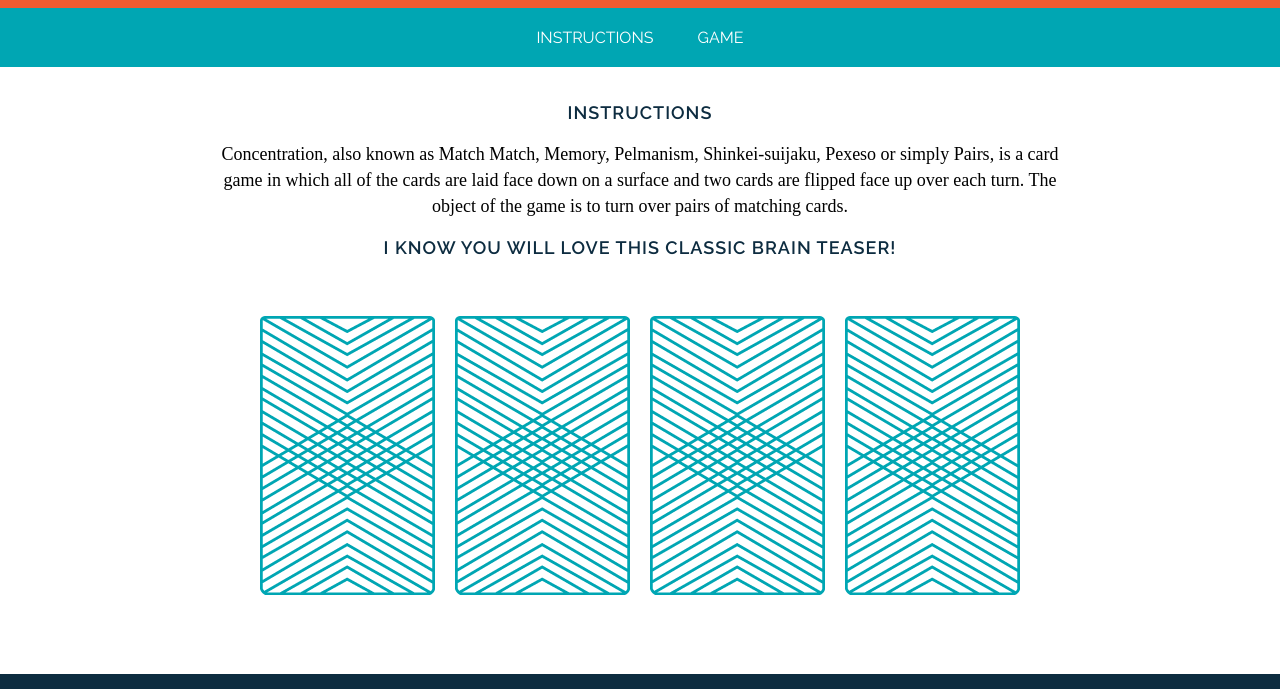
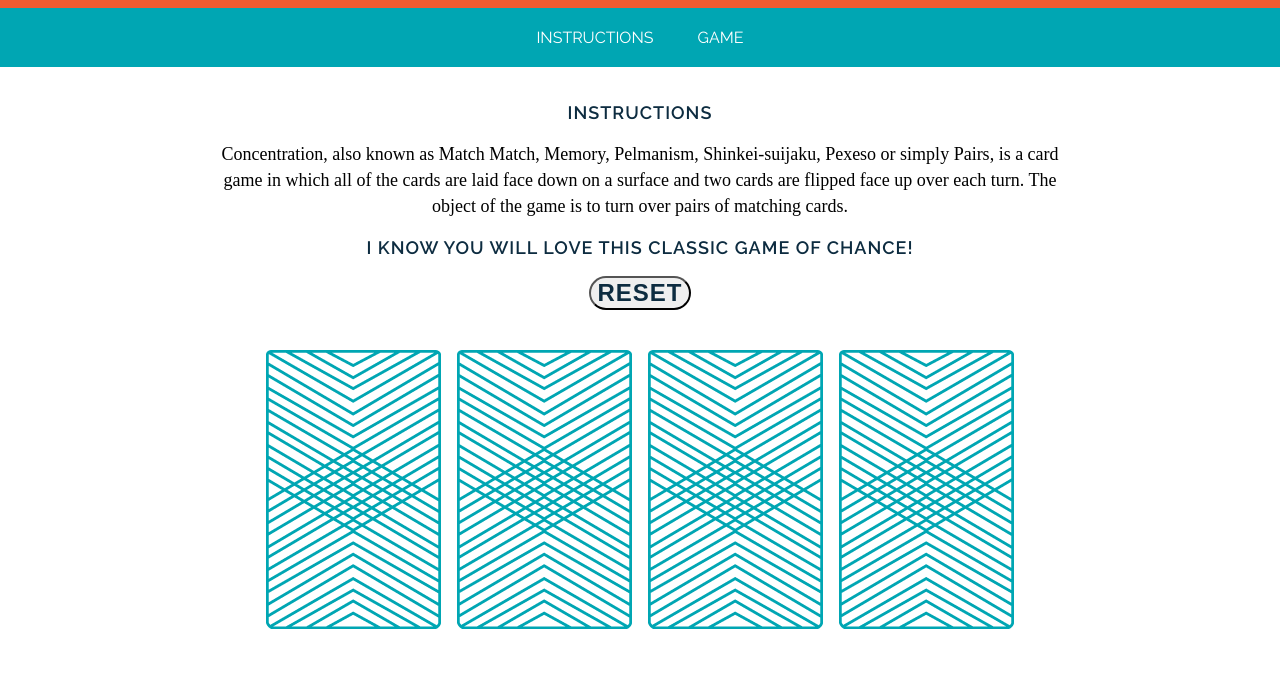
Before and after one commit to thejacobian/wdi-fundamentals-memorygame, a plain HTML site: page memory_game/index.html in a window 1280 px wide. Shown: the part 105-794 px from the top of the page. Drawn offline with Linux system fonts and the light colour scheme; a web font is replaced by a local one.

Commit message:
finalize game logic

```diff
--- a/memory_game/css/style.css
+++ b/memory_game/css/style.css
@@ -1,18 +1,5 @@
 body {
-	/*background-color: grey*/
-	/*width: 150px;*/
-	/*height: 150px;*/
-	/*border: 2px solid black;*/
-	/*display: inline-block;*/
-	/*margin: 20px;*/
-	/*font-family: Arial, sans-serif;*/
-	/*font-family: "Raleway", sans-serif;*/
-	/*color: #0D2C40;*/
-	/*letter-spacing: 1px;*/
-	/*font-weight: 600;*/
 	text-align: center;
-	/*text-decoration: none;*/
-
 	margin: 0 auto;
 }
 
@@ -56,46 +43,30 @@ h1, h2, h3 {
 }
 
 h2, h3 {
-	/*font-family: "Raleway", sans-serif;*/
-	/*color: #F15B31;*/
 	color: #0D2C40;
 	letter-spacing: 1px;
 	font-weight: 600;
 	font-size: 18px;
-	/*text-transform: uppercase;*/
-	/*background: red;*/
 }
 
 h1 {
-	/*font-family: "Raleway", sans-serif;*/
-	/*color: #0D2C40;*/
 	font-weight: 400;
 	font-size: 45px;
-	/*text-transform: uppercase;*/
-	/*background: white;*/
 	margin: 0 auto;
-}
-
-h3 {
-	/*font-family: "Raleway", sans-serif;*/
-	/*color: #0D2C40;*/
-	/*letter-spacing: 1px;*/
-	/*font-weight: 600;*/
-	/*font-size: 18px;*/
-	/*text-transform: uppercase;*/
-	/*font-weight: bold;*/
-	/*background: red;*/
 }
 
 p {
 	font-family: "Droid Serif", serif;
 	line-height: 26px;
 	font-size: 18px;
-	/*margin: 0 auto;*/
-	/*border: 4px solid red;*/
-	/*font-style: italic;*/
-	/*color: yellow;*/
-	/*background: red;*/
+}
+
+button {
+  color: #0D2C40;
+  letter-spacing: 1px;
+  font-weight: 600;
+  font-size: 24px;
+  border-radius: 25px;
 }
 
 footer {
--- a/memory_game/index.html
+++ b/memory_game/index.html
@@ -18,15 +18,10 @@
     </nav>
     <main>
       <h2 class="subheading">Instructions</h2>
-      <!-- <a href="#">Anchor Text</a> -->
       <p>Concentration, also known as Match Match, Memory, Pelmanism, Shinkei-suijaku, Pexeso or simply Pairs, is a card game in which all of the cards are laid face down on a surface and two cards are flipped face up over each turn. The object of the game is to turn over pairs of matching cards.</p>
-      <h3 id="tip">I know you will love this classic brain teaser!</h3>
-      <div>
-        <img src="images/back.png" alt="Queen of Diamonds">
-        <img src="images/back.png" alt="Queen of Hearts">
-        <img src="images/back.png" alt="King of Diamonds">
-        <img src="images/back.png" alt="King of Hearts">
-      </div>
+      <h3 id="tip">I know you will love this classic game of chance!</h3>
+      <button id="reset">RESET</button>
+      <div id="game-board" class="board clearfix"></div>
     </main>
     <footer class="clearfix ">
       <p class="copyright">Copyright 2017</p>
--- a/memory_game/js/main.js
+++ b/memory_game/js/main.js
@@ -1,6 +1,6 @@
 console.log('Up and running!');
 
-const cards = [
+let cards = [
   {
     rank: 'queen',
     suit: 'hearts',
@@ -23,7 +23,35 @@ const cards = [
   },
 ];
 
+/* Fisher-Yates (or Knuth) Shuffle algorithm
+ * Randomly shuffle an array
+ * https://stackoverflow.com/a/2450976/1293256
+ * @param  {Array} array The array to shuffle
+ * @return {String}      The first item in the shuffled array
+ */
+let shuffle = function (array) {
+  let currentIndex = array.length;
+  let temporaryValue;
+  let randomIndex;
+
+  // While there remain elements to shuffle...
+  while (currentIndex !== 0) {
+    // Pick a remaining element...
+    randomIndex = Math.floor(Math.random() * currentIndex);
+    currentIndex -= 1;
+
+    // And swap it with the current element.
+    temporaryValue = array[currentIndex];
+    array[currentIndex] = array[randomIndex];
+    array[randomIndex] = temporaryValue;
+  }
+  return array;
+};
+
 let cardsInPlay = [];
+
+//shuffle the cards using Fisher-Yates
+cards = shuffle(cards);
 
 const checkForMatch = function checkForMatch() {
   if (cardsInPlay[0] === cardsInPlay[1]) {
@@ -33,16 +61,40 @@ const checkForMatch = function checkForMatch() {
   }
 };
 
-const flipCard = function flipCard(cardId) {
+const flipCard = function flipCard() {
+  const cardId = this.getAttribute('data-id');
   console.log(`User flipped ${cards[cardId].rank}!`);
   console.log(cards[cardId].cardImage);
   console.log(cards[cardId].suit);
   cardsInPlay.push(cards[cardId].rank);
 
+  this.setAttribute('src', cards[cardId].cardImage);
   if (cardsInPlay.length === 2) {
     checkForMatch();
   }
 };
 
-flipCard(0);
-flipCard(2);
+const createBoard = function createBoard() {
+  for (let i = 0; i < cards.length; i += 1) {
+    const cardElement = document.createElement('img');
+    cardElement.setAttribute('src', 'images/back.png');
+    cardElement.setAttribute('data-id', i);
+    cardElement.addEventListener('click', flipCard);
+    document.getElementById('game-board').appendChild(cardElement);
+  }
+};
+
+createBoard();
+
+const resetBoard = function resetBoard() {
+  cardsInPlay = [];
+  cards = shuffle(cards);
+
+  const oldBoard = document.getElementById('game-board');
+  while (oldBoard.lastChild) {
+    oldBoard.removeChild(oldBoard.lastChild);
+  }
+  createBoard();
+};
+
+document.getElementById('reset').addEventListener('click', resetBoard);
```
